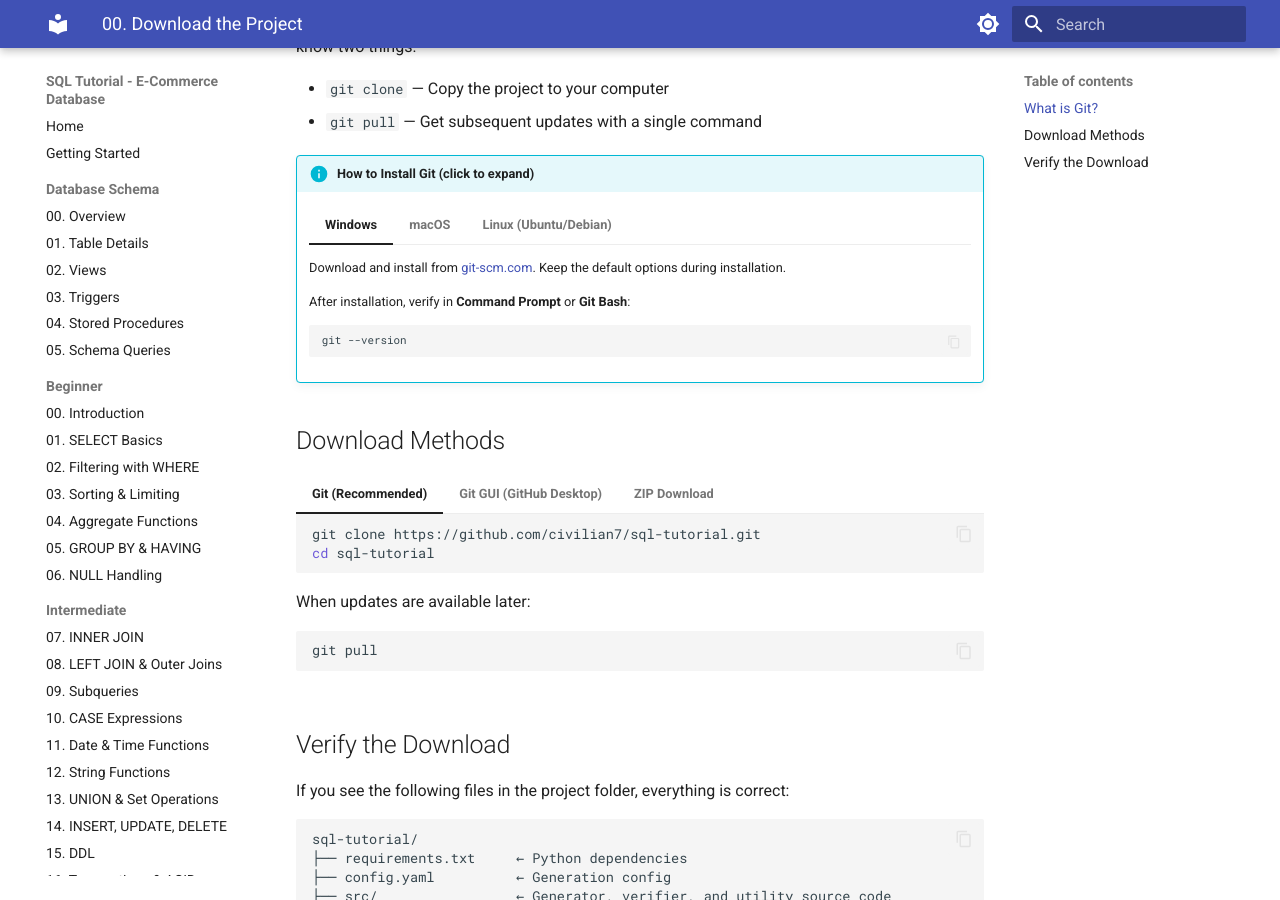
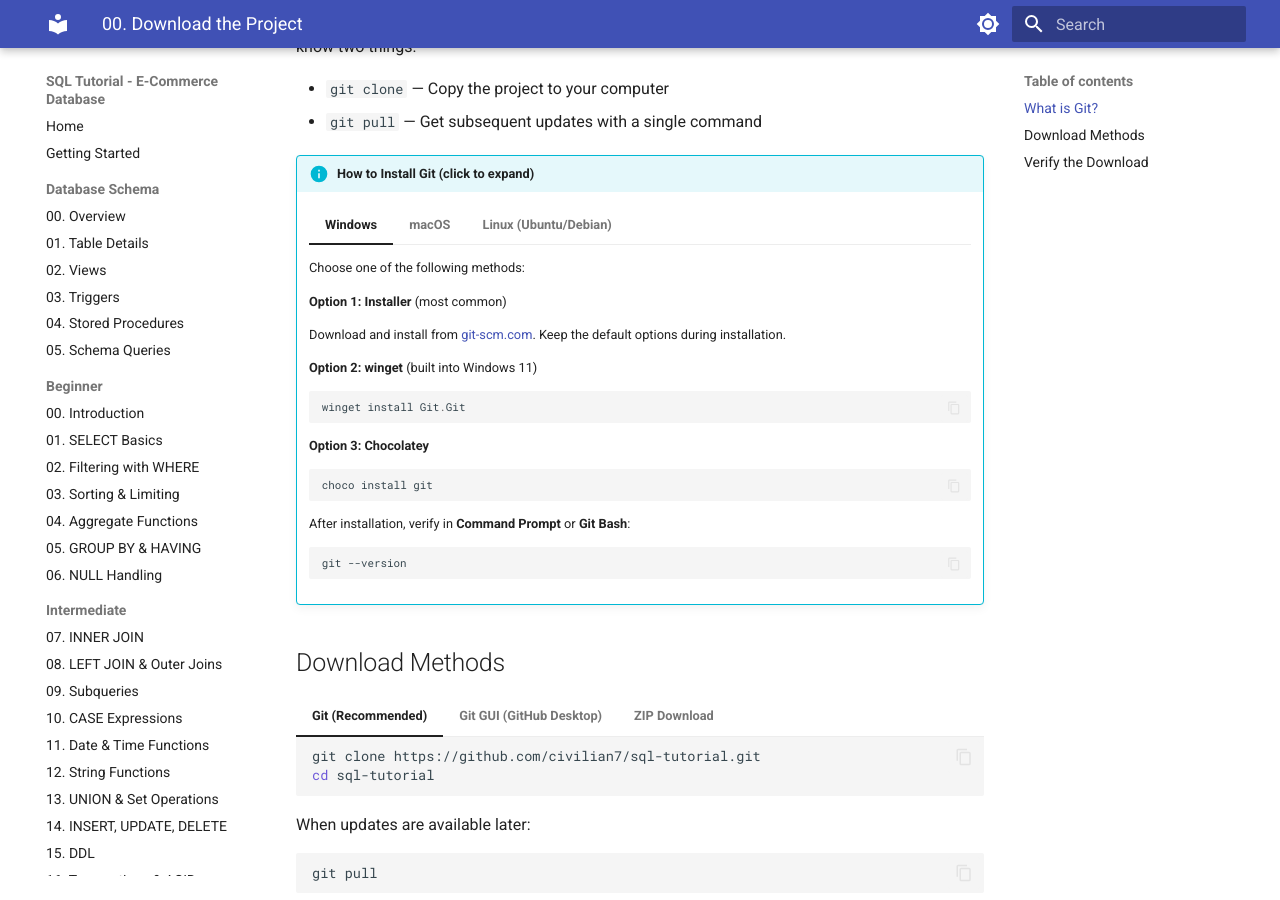
Before and after one commit to civilian7/sql-tutorial, an MkDocs documentation site: the page built from docs/en/setup/00-install.md, in a window 1280 px wide and 900 px high, scrolled down 355 px. Built offline with MkDocs 1.6.1 and Material for MkDocs 9.7.7, drawn with Linux system fonts in a browser that asks for light colours.

Commit message:
docs: Windows Git 설치에 winget/Chocolatey 방법 추가
- 방법 1: 설치 파일 (기존)
- 방법 2: winget install Git.Git (Windows 11 기본)
- 방법 3: choco install git (Chocolatey)

Co-Authored-By: Claude Opus 4.6 (1M context) <noreply@anthropic.com>

````diff
--- a/docs/en/setup/00-install.md
+++ b/docs/en/setup/00-install.md
@@ -15,7 +15,23 @@ Since the documentation is updated frequently, **we recommend using Git to alway
 
     === "Windows"
 
+        Choose one of the following methods:
+
+        **Option 1: Installer** (most common)
+
         Download and install from [git-scm.com](https://git-scm.com/download/win). Keep the default options during installation.
+
+        **Option 2: winget** (built into Windows 11)
+
+        ```powershell
+        winget install Git.Git
+        ```
+
+        **Option 3: Chocolatey**
+
+        ```powershell
+        choco install git
+        ```
 
         After installation, verify in **Command Prompt** or **Git Bash**:
 
````
Also changed, not shown: docs/ko/setup/00-install.md (+16 -0 lines).
